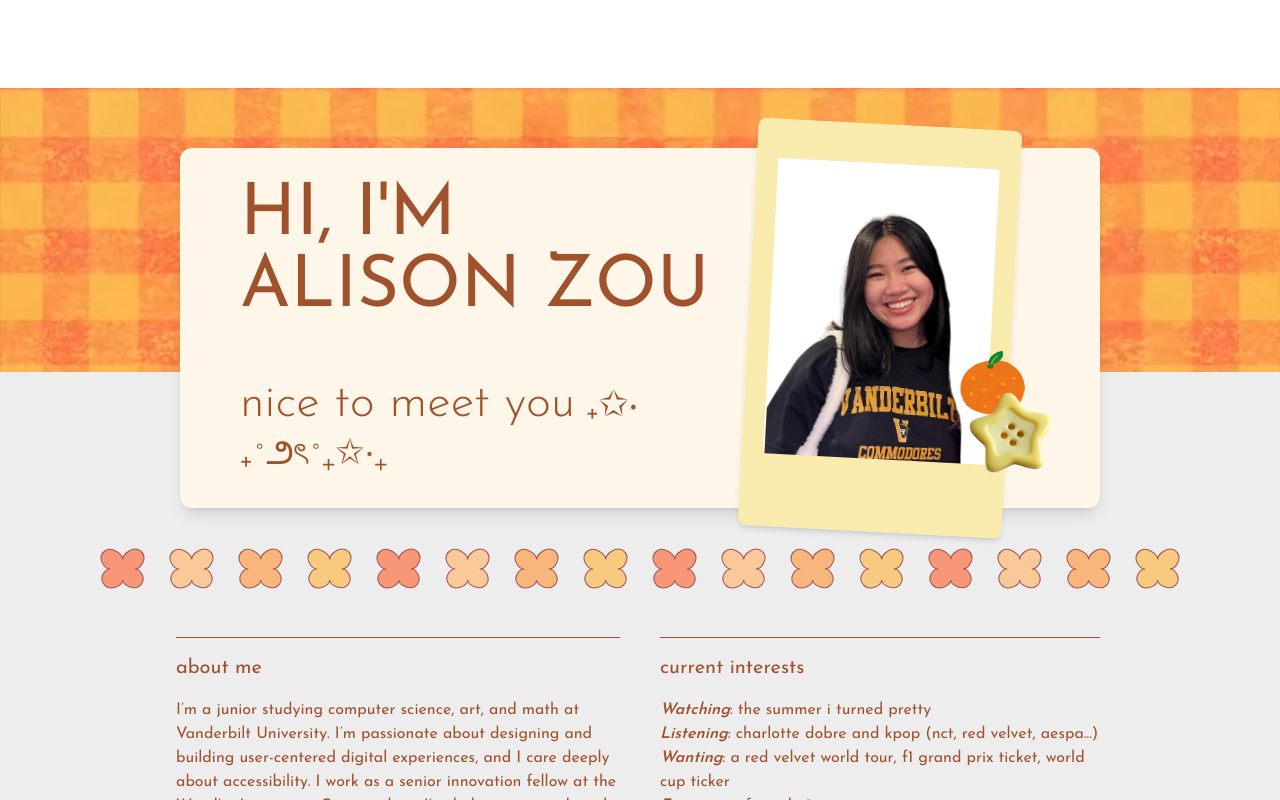
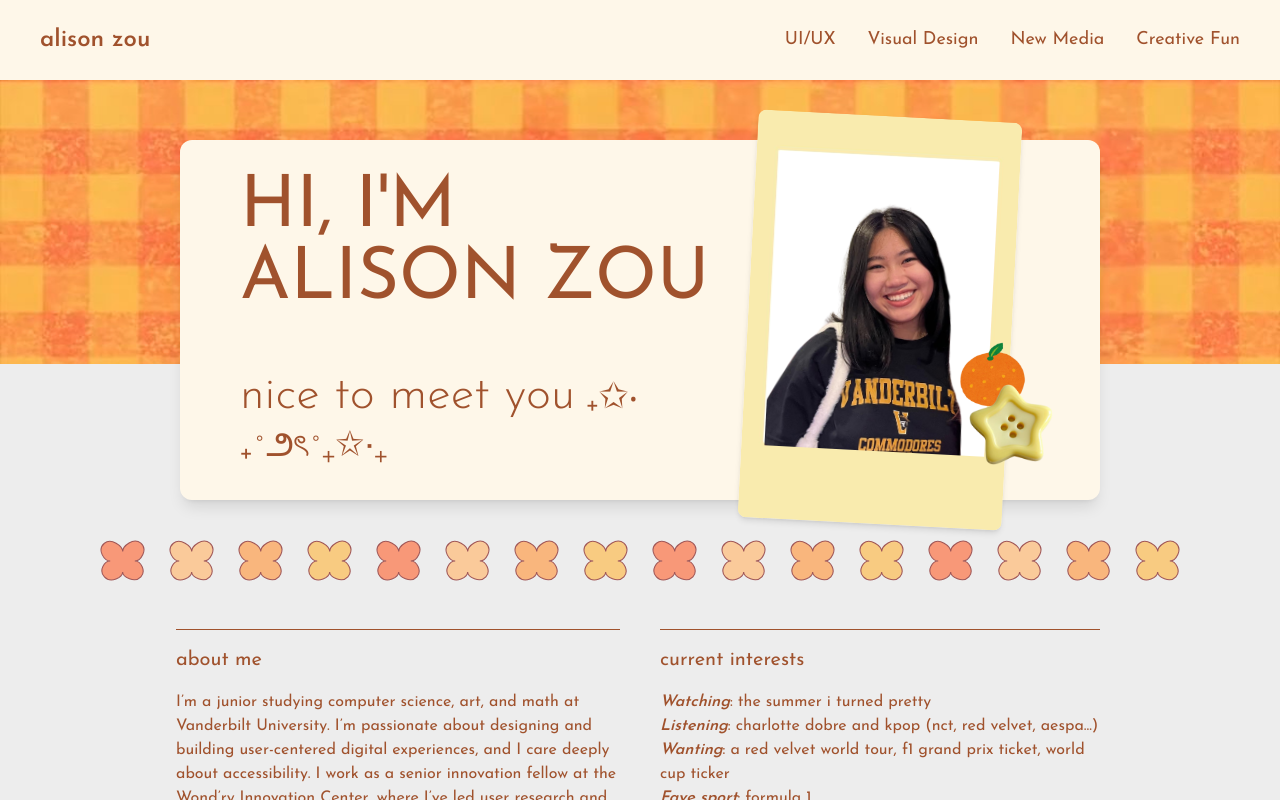
Before and after one commit to azzou02/alisonzou, a Next.js app: page / in a window 1280 px wide. Shown: the top 800 px of the page. Built offline with nearby package versions, Linux system fonts and the light colour scheme.

Commit message:
feat: Add navbar and footer

```diff
--- a/src/app/layout.tsx
+++ b/src/app/layout.tsx
@@ -1,6 +1,9 @@
 import type { Metadata } from "next";
 import { Josefin_Sans } from 'next/font/google';
 import "./globals.css";
+
+import Navbar from '@/components/Navbar';
+import Footer from '@/components/Footer';
 
 const josefin = Josefin_Sans({
   variable: "--font-josefin",
@@ -9,7 +12,7 @@ const josefin = Josefin_Sans({
 
 export const metadata: Metadata = {
   title: "alison zou",
-  description: "Generated by create next app",
+  description: "my portolio for ui/ux and other visual work",
 };
 
 export default function RootLayout({
@@ -22,7 +25,9 @@ export default function RootLayout({
       <body
         className={`${josefin.variable} ${josefin.variable} antialiased`}
       >
+        <Navbar />
         {children}
+        <Footer />
       </body>
     </html>
   );
--- a/src/app/page.tsx
+++ b/src/app/page.tsx
@@ -3,9 +3,6 @@ import Image from "next/image";
 export default function Home() {
   return (
     <>
-      <section className="bg-white h-22">
-      </section>
-
       {/* top banner */}
       <div className="w-full">
         <Image
--- /dev/null
+++ b/src/components/Footer.tsx
@@ -0,0 +1,14 @@
+export default function Footer() {
+  return (
+    <footer className="bg-cream py-8 mt-16">
+      <div className="container mx-auto text-center text-brand-brown">
+        <p>&copy; {new Date().getFullYear()} Alison Zou. All Rights Reserved.</p>
+        <div className="mt-4 flex justify-center space-x-6">
+          <a href="https://www.linkedin.com/in/alison-zou/" target="_blank" className="hover:underline">LinkedIn</a>
+          <a href="https://github.com/azzou02" target="_blank" className="hover:underline">GitHub</a>
+          <a href="mailto:alisonzbb@gmail.com" className="hover:underline">Email</a>
+        </div>
+      </div>
+    </footer>
+  );
+}
--- /dev/null
+++ b/src/components/Navbar.tsx
@@ -0,0 +1,21 @@
+import Link from 'next/link';
+
+export default function Navbar() {
+    return(
+        <header className="bg-cream px-10 py-6">
+            <nav className="flex justify-between items-center">
+                <Link href="/" className="text-2xl font-semibold text-brand-brown">
+                    alison zou
+                </Link>
+
+                <div className="flex items-center space-x-8 text-lg">
+                    <h3 className="text-brand-brown hover:text-brand-orange">UI/UX</h3>
+                    <h3 className="text-brand-brown hover:text-brand-orange">Visual Design</h3>
+                    <h3 className="text-brand-brown hover:text-brand-orange">New Media</h3>
+                    <h3 className="text-brand-brown hover:text-brand-orange">Creative Fun</h3>
+                </div>
+
+            </nav>
+        </header>
+    );
+}
```
